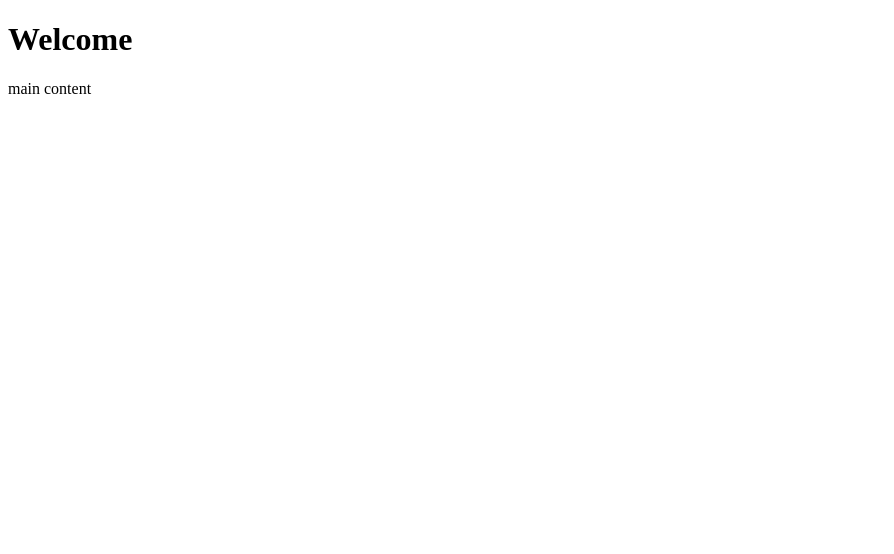
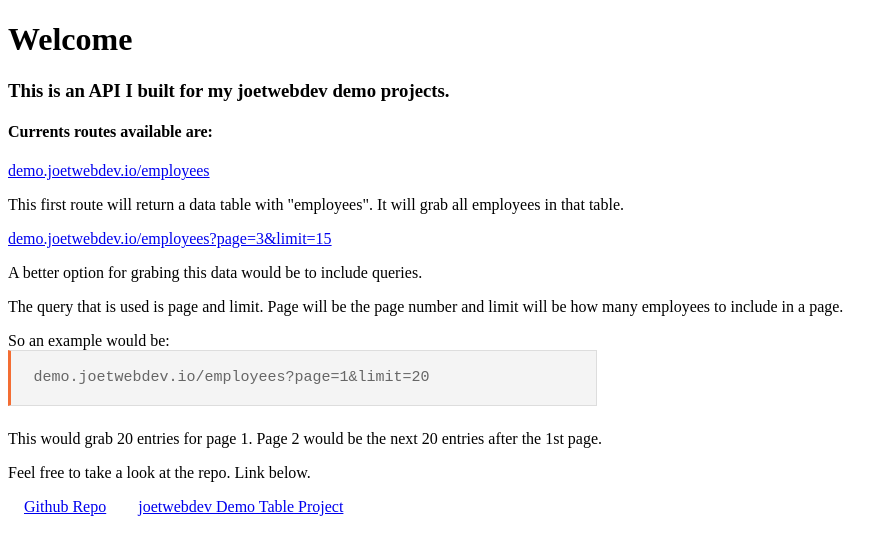
Before and after one commit to theronj60/express-api, a website: page public/index.html in a window 1280 px wide. Shown: the whole page, without its empty margins (0-894 px from the left). Drawn offline with Linux system fonts and the light colour scheme.

Commit message:
wrote html for index page. Introduced project and how current routes work.

```diff
--- a/public/index.html
+++ b/public/index.html
@@ -1,4 +1,28 @@
 <!DOCTYPE html>
+<style type="text/css" media="screen">
+.code {
+	background: #f4f4f4;
+    border: 1px solid #ddd;
+    border-left: 3px solid #f36d33;
+    color: #666;
+    page-break-inside: avoid;
+    font-family: monospace;
+    font-size: 15px;
+    line-height: 1.6;
+	max-width: 36em;
+    margin-bottom: 1.6em;
+    overflow: auto;
+    padding: 1em 1.5em;
+    display: block;
+    word-wrap: break-word;
+}
+.flex {
+	display: flex;
+}
+.flex > a {
+	margin: 0px 16px 0px 16px;
+}
+</style>
 <html>
 	<head>
 		<meta charset="UTF-8" />
@@ -8,9 +32,24 @@
 	<body>
 		<header>
 			<h1>Welcome</h1>
+			<h3>This is an API I built for my joetwebdev demo projects.</h3>
 		</header>
 		<main>
-			main content
+			<section>
+				<h4>Currents routes available are:</h4>
+				<a href="http://www.demo.joetwebdev.io/employees" target="_blank">demo.joetwebdev.io/employees</a>
+				<p>This first route will return a data table with "employees". It will grab all employees in that table.</p>
+				<a href="http://www.demo.joetwebdev.io/employees?page=3&limit=15" target="_blank">demo.joetwebdev.io/employees?page=3&limit=15</a>
+				<p>A better option for grabing this data would be to include queries.</p>
+				<p>The query that is used is page and limit. Page will be the page number and limit will be how many employees to include in a page.</p>
+				<p>So an example would be: <span class="code">demo.joetwebdev.io/employees?page=1&limit=20</span></p>
+				<p>This would grab 20 entries for page 1. Page 2 would be the next 20 entries after the 1st page.</p>
+				<p>Feel free to take a look at the repo. Link below.</p>
+				<div class="flex">
+					<a href="https://github.com/theronj60/express-api" target="_blank">Github Repo</a>
+					<a href="https://joetwebdev.io/demo/table" target="_blank">joetwebdev Demo Table Project</a>
+				</div>
+			</section>
 		</main>
 	</body>
 </html>
```
